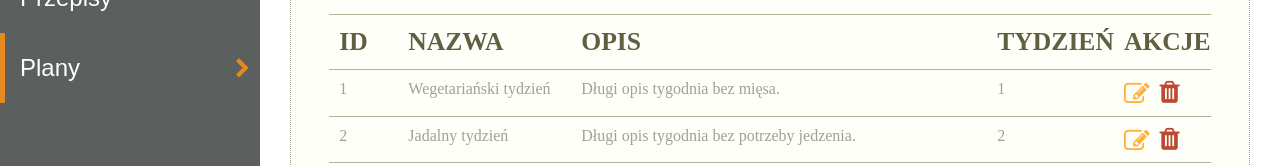
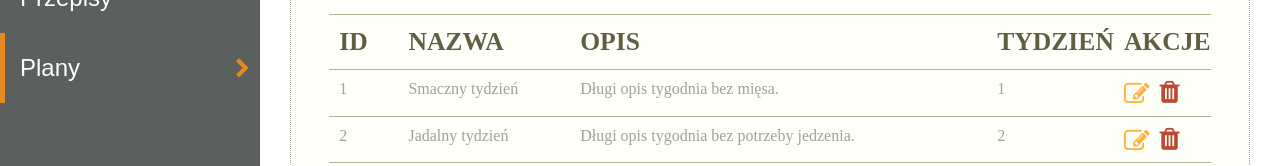
Before and after one commit to Pietrzi/meal-app, a React (Create React App) app: page /app/plany in a window 1280 px wide. Shown: the part 177-343 px from the top of the page. Built offline with nearby package versions, Linux system fonts and the light colour scheme; a web font is replaced by a local one.

Commit message:
preparing smoe data to display in plans

```diff
--- a/src/Components/Application/FrontViev.js
+++ b/src/Components/Application/FrontViev.js
@@ -23,9 +23,11 @@ class FrontViev extends React.Component {
                 {id: 1, name: "Zupa Pomidorowa", description: "Pyszna zupa pomidorowa z całych pomidorów.", steps: ["Wlej wodę do garnka", "Wrzuć pomidory i zagotuj"], ingredients: ["Pomidory", "Woda"]},
                 {id: 2, name: "Zupa Jarzynowa", description: "Pyszna zupa jarzynowa z całych warzyw.", steps: ["Wlej wodę do garnka", "Wrzuć warzywa i zagotuj"], ingredients: ["Warzywa", "Woda"]},
                 {id: 3, name: "Zupa Szczawiowa", description: "Pyszna zupa szczawiowa z całych szczawiów.", steps: ["Wlej wodę do garnka", "Wrzuć szczaw i zagotuj"], ingredients: ["Szczaw", "Woda"]},
-                {id: 4, name: "Zupa Ogórkowa", description: "Pyszna zupa ogórkowa z całych ogórków.", steps: ["Wlej wodę do garnka", "Wrzuć ogórki i zagotuj"], ingredients: ["Ogórki", "Woda"]},
-                {id: 5, name: "Zupa Cebulowa", description: "Pyszna zupa cebulowa z całych cebul.", steps: ["Wlej wodę do garnka", "Wrzuć cebulę i zagotuj"], ingredients: ["Cebula", "Woda"]},
-                {id: 6, name: "Zupa Truskawkowa", description: "Pyszna zupa truskawkowa z całych truskawek.", steps: ["Wlej wodę do garnka", "Wrzuć truskawki i zagotuj"], ingredients: ["Truskawki", "Woda"]},
+                {id: 4, name: "Jajecznica ze szczypiorkiem", description: "Pyszna jajecznica na maśle ze szczypiorkiem.", steps: ["Roztopić masło na patelni", "Wbij jajka na patelnie", "Posól i zetnij jajka mieszająć", "Posyp jajecznicę świerzym szczypiorkiem"], ingredients: ["Jajka", "Szczypiorek", "Masło", "Sól"]},
+                {id: 5, name: "Owsianka", description: "Owsianka z prażonymi pestkami dyni", steps: ["Zalej owsiankę wodą i gotuj 6-8min", "Na patelni spraż pestki z dyni", "Owsiankę na telerzy posyp pestkami i dodaj łyśkę miodu"], ingredients: ["Płatki owsiane", "Woda", "Pestki dyni", "Miód"]},
+                {id: 6, name: "Kiczeri", description: "Ajurwedyjski zdrowy posiłek na ryżu.", steps: ["Roztopić masło klarowane w garnku", "Wrzucić i przysmażyć czerwoną soczewicę", "Dorzycić ryż basmanti brązowy i zalać wrzątkiem", "Gotować ok 35min"], ingredients: ["Czerwona soczewica", "Ryż basmanti brązowy", "Masło klarowane", "Woda"]},
+                {id: 7, name: "Warzywa w kuminie", description: "Warzywa w kuminie z kaszą gryczaną", steps: ["Roztopić masło klarowane na patelni", "Wrzucić i przysmażyć za dużo kuminu", "Dorzycić pokrojone dowolne warzywa i przysmażyć do miękkości", "Ugotować kaszę grycznaną ok 12-14min", "Przed podaniem warzywa posolić i wymieszać"], ingredients: ["Dowolne warzywa", "Kasza gryczana", "Masło klarowane", "Sól jajeczna"]},
+                {id: 8, name: "Gryczane grzanki", description: "Gryczane grzanki z chranową pastą.", steps: ["W piekarniku zrobić kromki gryczanego chleba na tosty", "Zblendować pestki słonecznika z chrzanem", "Posmarować grzanki pastą i dodać po plastrze pomidora"], ingredients: ["Chleb gryczany", "Chrzan", "Pestki słonecznika", "Pomidor"]}
             ],
             tempRecipName: "",
             tempRecipDescription: "",
@@ -39,16 +41,16 @@ class FrontViev extends React.Component {
             plans: [
                 {
                     id: 1,
-                    name: "Wegetariański tydzień",
+                    name: "Smaczny tydzień",
                     description: "Długi opis tygodnia bez mięsa.",
                     weekNumber: 1,
-                    monday: [1,2,3,4,5],
-                    tuesday: [1,2,3,4,5],
-                    wednesday: [1,2,3,4,5],
-                    thrusday: [1,2,3,4,5],
-                    friday: [1,2,3,4,5],
-                    satruday: [1,2,3,4,5],
-                    sunday: [1,2,3,4,5]
+                    monday: ["Owsianka","Jajecznica ze szczypiorkiem","Zupa Pomidorowa","Kiczeri","Warzywa w kuminie"],
+                    tuesday: ["Jajecznica ze szczypiorkiem","Owsianka","Zupa Jarzynowa","Warzywa w kuminie","Kiczeri"],
+                    wednesday: ["Owsianka","Jajecznica ze szczypiorkiem","Zupa Szczawiowa","Kiczeri","Zupa Pomidorowa"],
+                    thrusday: ["Jajecznica ze szczypiorkiem","Owsianka","Zupa Pomidorowa","Warzywa w kuminie","Kiczeri"],
+                    friday: ["Owsianka","Jajecznica ze szczypiorkiem","Zupa Jarzynowa","Kiczeri","Warzywa w kuminie"],
+                    satruday: ["Jajecznica ze szczypiorkiem","Owsianka","Zupa Szczawiowa","Warzywa w kuminie","Zupa Jarzynowa"],
+                    sunday: ["Owsianka","Jajecznica ze szczypiorkiem","Zupa Pomidorowa","Kiczeri","Warzywa w kuminie"]
                   },
                   {
                     id: 2,
--- a/src/Components/Application/Pulpit.js
+++ b/src/Components/Application/Pulpit.js
@@ -5,6 +5,7 @@ class Pulpit extends React.Component {
 
   render() {
     const { addPlan, addRecipe, values } = this.props;
+    const plans = values.plans;
 
     return (
 
@@ -68,7 +69,7 @@ class Pulpit extends React.Component {
                 </div>
                 <div className="dashboard__plan">
                   <div className="dashboard_table__container">
-                    <h4>Twój plan na nr_tygodnia tydzień:</h4>
+                    <h4>Twój plan na {plans[0].weekNumber} tydzień:</h4>
                     <table className="dashboard__table">
                       <thead>
                         <tr className="dashboard_table__header">
```
